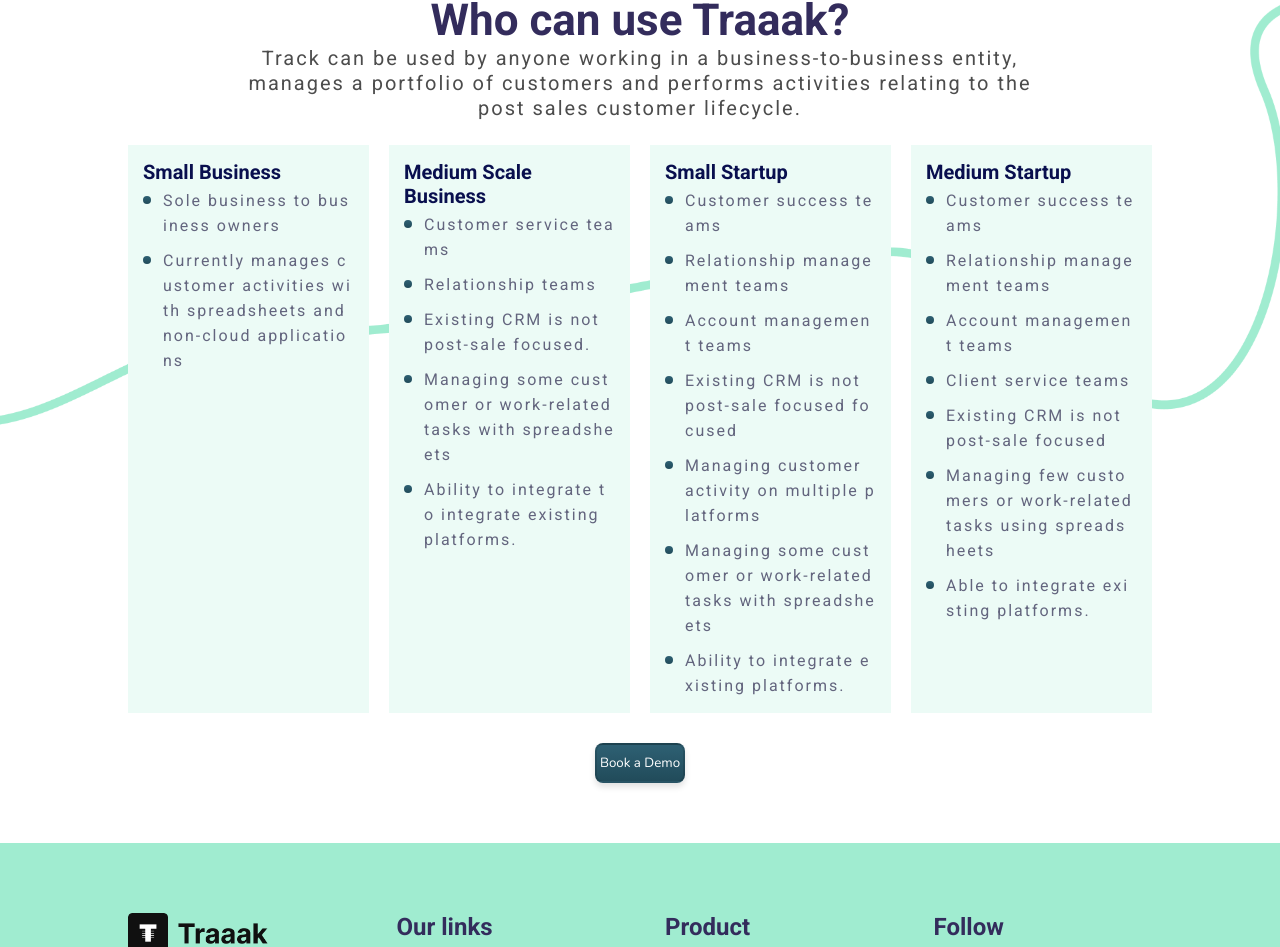
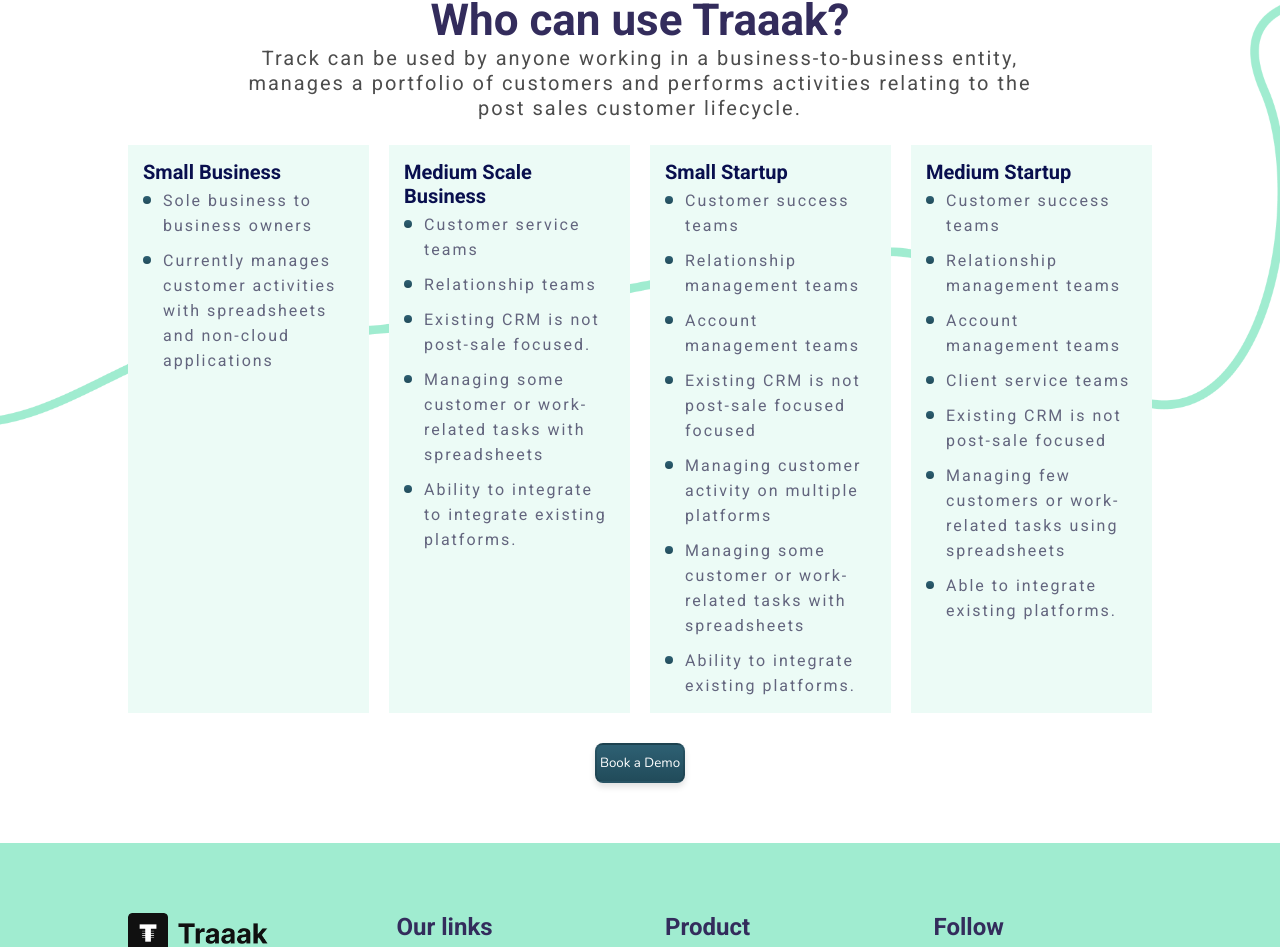
Before and after one commit to junaidp/taasklanding, a React (Create React App) app: page / in a window 1280 px wide. Shown: the part 5482-6429 px from the top of the page. Built offline with nearby package versions, Linux system fonts and the light colour scheme; a web font is replaced by a local one.

Commit message:
Update Use.css

```diff
--- a/src/components/HomeComponents/Use.css
+++ b/src/components/HomeComponents/Use.css
@@ -11,7 +11,7 @@
 
 .userBigPara {
   text-align: center;
-  word-break: break-all;
+  /* word-break: break-all; */
 }
 
 .useBigContent {
@@ -32,7 +32,7 @@
   font-weight: 400;
   font-size: 20px;
   color: #4c4c4c;
-  font-family: 'Roboto', sans-serif;
+  font-family: "Roboto", sans-serif;
   text-align: center;
 }
 
@@ -52,7 +52,7 @@
   color: #090f4e;
   font-size: 20px;
   font-weight: 1000;
-  font-family: 'Roboto', sans-serif;
+  font-family: "Roboto", sans-serif;
   /* font-family: "Poppins", sans-serif; */
   margin-bottom: 4px;
 }
@@ -77,11 +77,11 @@
   display: none;
 }
 
-.useBullet{
+.useBullet {
   position: relative;
 }
 
-.spanDot{
+.spanDot {
   height: 8px !important;
   width: 8px !important;
   border-radius: 50%;
@@ -90,8 +90,8 @@
   top: 8px;
 }
 
-.useText{
-  word-break: break-all;
+.useText {
+  /* word-break: break-all; */
 }
 
 .useBullet p {
@@ -101,7 +101,6 @@
   font-weight: 400;
   margin-left: 20px;
 }
-
 
 .useBtn {
   margin-left: 50%;
@@ -115,8 +114,6 @@
   position: absolute;
 }
 
-
-
 @media screen and (max-width: 1000px) {
   .useBoxes {
     grid-template-columns: 1fr 1fr;
```
